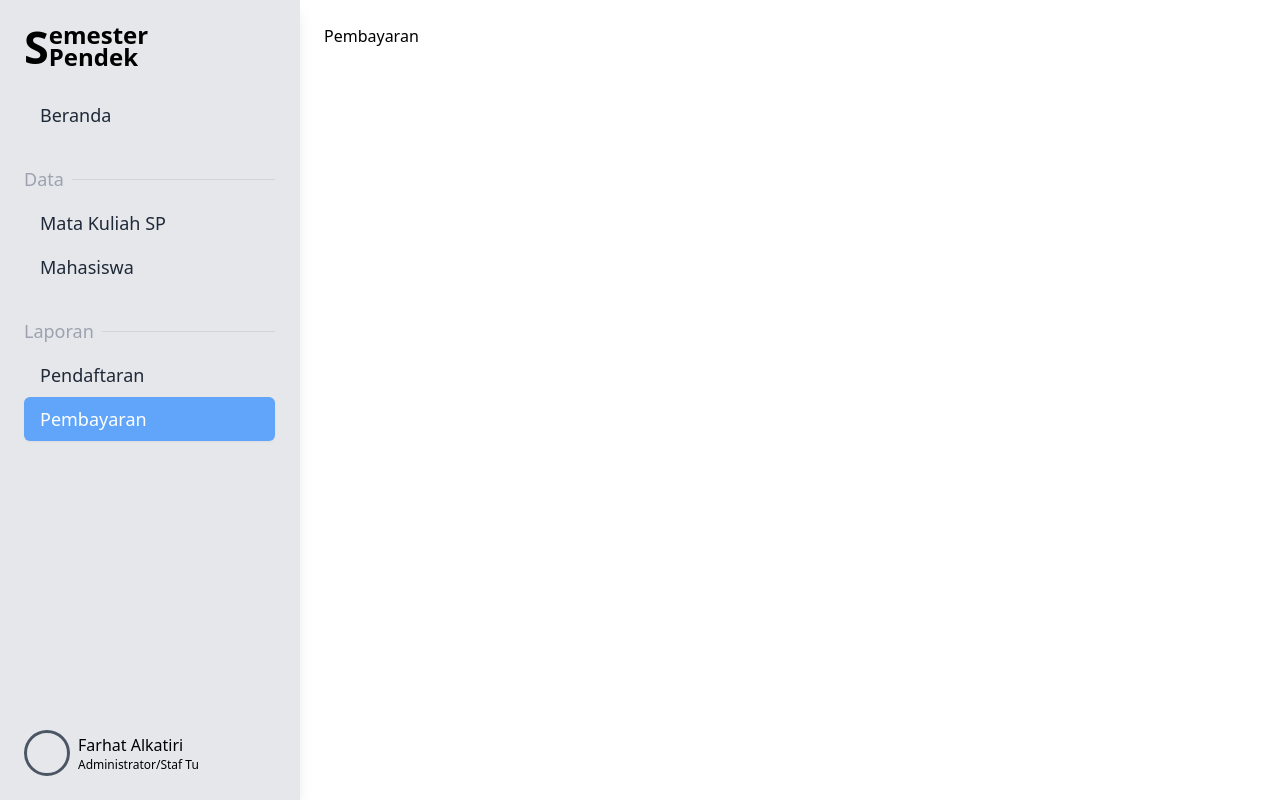
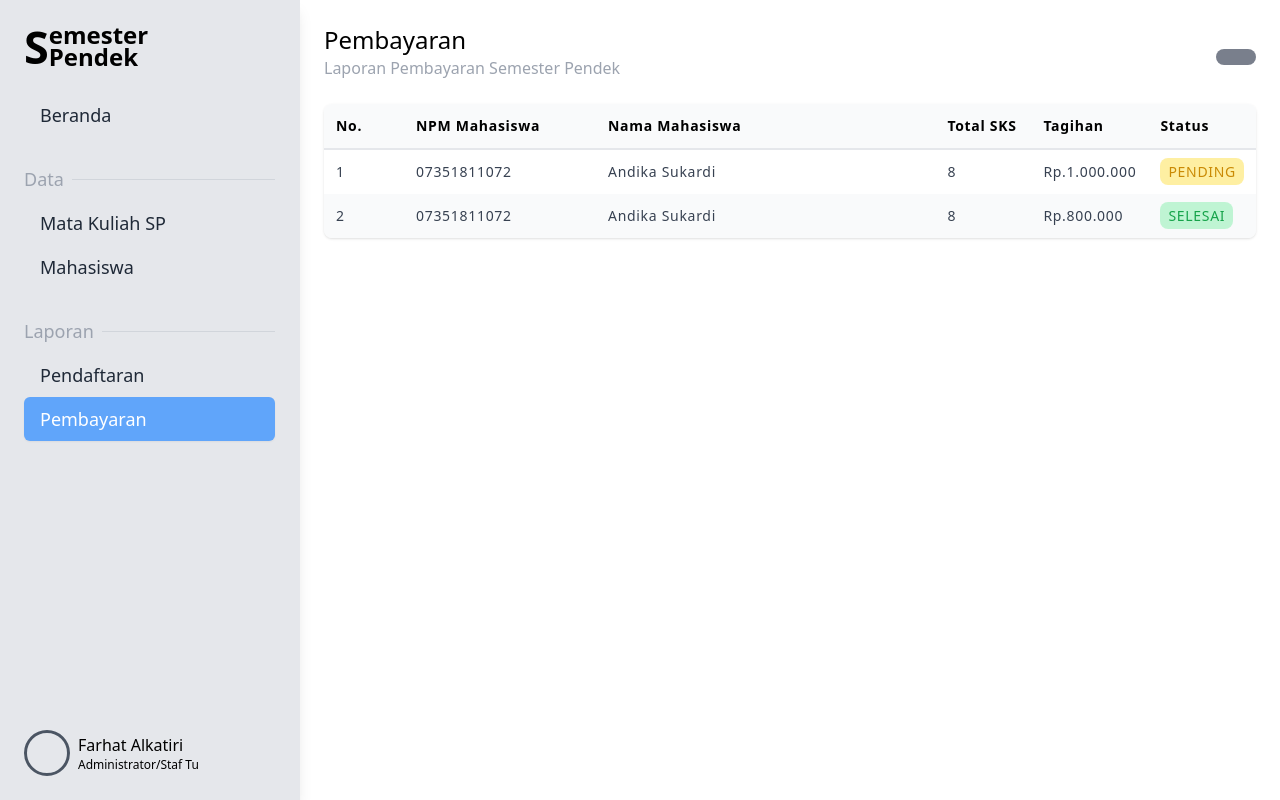
Before and after one commit to bernatzx/FMA-1911095, a PHP site: page /farhat/pages/pembayaran in a window 1280 px wide. Run offline with PHP 8.4, Linux system fonts and the light colour scheme; some libraries are stand-ins or nearby versions.

Commit message:
ui index.php pembayaran

```diff
--- a/pages/pembayaran/index.php
+++ b/pages/pembayaran/index.php
@@ -1,3 +1,56 @@
-<?php include_once '../../header.php' ?>
-Pembayaran
-<?php include_once '../../footer.php' ?>
+<?php include_once "../../header.php"; ?>
+
+<div class="flex items-center justify-between mb-6 font-medium">
+    <div class="flex flex-col">
+        <span class="text-2xl">
+            Pembayaran
+        </span>
+        <span class="text-gray-400">
+            Laporan Pembayaran Semester Pendek
+        </span>
+    </div>
+    <div>
+        <button onclick="window.location.href=''" type="button"
+            class="bg-opacity-90 gap-2 px-5 py-2 bg-gray-500 hover:bg-green-800 text-sm text-white rounded-lg">
+            <i class="fas fa-refresh"></i>
+        </button>
+    </div>
+</div>
+<div class="overflow-auto rounded-lg shadow">
+    <table class="w-full">
+        <thead class="bg-gray-50 border-b-2 border-gray-200">
+            <tr>
+                <th class="p-3 text-sm font-semibold tracking-wider text-left w-20">No.</th>
+                <th class="p-3 text-sm font-semibold tracking-wider text-left w-48">NPM Mahasiswa</th>
+                <th class="p-3 text-sm font-semibold tracking-wider text-left">Nama Mahasiswa</th>
+                <th class="p-3 text-sm font-semibold tracking-wider text-left w-24">Total SKS</th>
+                <th class="p-3 text-sm font-semibold tracking-wider text-left w-24">Tagihan</th>
+                <th class="p-3 text-sm font-semibold tracking-wider text-left w-24">Status</th>
+            </tr>
+        </thead>
+        <tbody>
+            <tr class="odd:bg-white even:bg-gray-50">
+                <td class="p-3 tracking-wider text-sm text-gray-700">1</td>
+                <td class="p-3 tracking-wider text-sm text-gray-700">07351811072</td>
+                <td class="p-3 tracking-wider text-sm text-gray-700">Andika Sukardi</td>
+                <td class="p-3 tracking-wider text-sm text-gray-700">8</td>
+                <td class="p-3 tracking-wider text-sm text-gray-700">Rp.1.000.000</td>
+                <td class="p-3 tracking-wider text-sm text-gray-700">
+                    <span class="uppercase rounded-lg bg-yellow-300 text-yellow-600 font-medium py-1 px-2 bg-opacity-50">Pending</span>
+                </td>
+            </tr>
+            <tr class="odd:bg-white even:bg-gray-50">
+                <td class="p-3 tracking-wider text-sm text-gray-700">2</td>
+                <td class="p-3 tracking-wider text-sm text-gray-700">07351811072</td>
+                <td class="p-3 tracking-wider text-sm text-gray-700">Andika Sukardi</td>
+                <td class="p-3 tracking-wider text-sm text-gray-700">8</td>
+                <td class="p-3 tracking-wider text-sm text-gray-700">Rp.800.000</td>
+                <td class="p-3 tracking-wider text-sm text-gray-700">
+                    <span class="uppercase rounded-lg bg-green-300 text-green-600 font-medium py-1 px-2 bg-opacity-50">Selesai</span>
+                </td>
+            </tr>
+        </tbody>
+    </table>
+</div>
+
+<?php include_once "../../footer.php"; ?>
```
